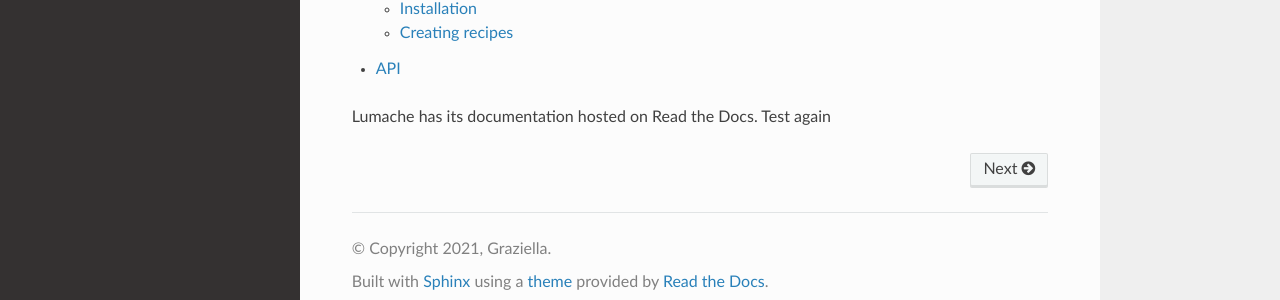
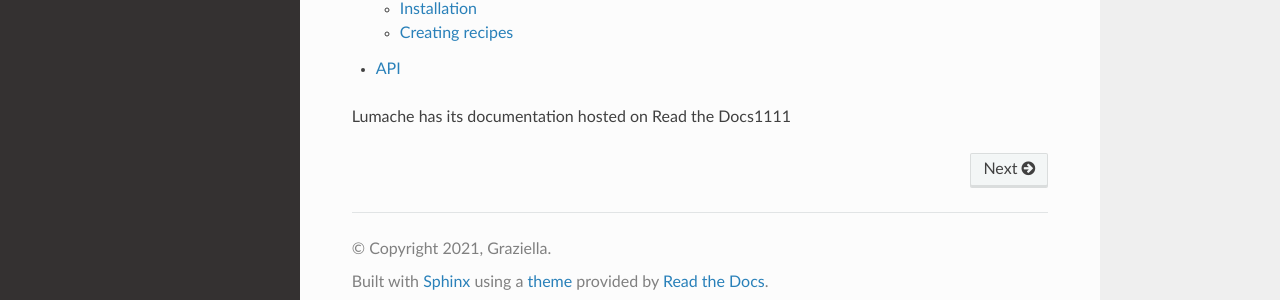
Before and after one commit to stupidmankind/BYpassDoc, a Sphinx documentation site: the page built from docs/source/index.rst, in a window 1280 px wide. Shown: the part 500-800 px from the top of the page. Built offline with Sphinx 7.4.7 and the Read the Docs theme 2.0.0, drawn with Linux system fonts in a browser that asks for light colours.

Commit message:
Update index.rst
from local

```diff
--- a/docs/source/index.rst
+++ b/docs/source/index.rst
@@ -20,4 +20,4 @@ Contents
 
    usage
    api
-Lumache has its documentation hosted on Read the Docs. Test again
+Lumache has its documentation hosted on Read the Docs1111
```
